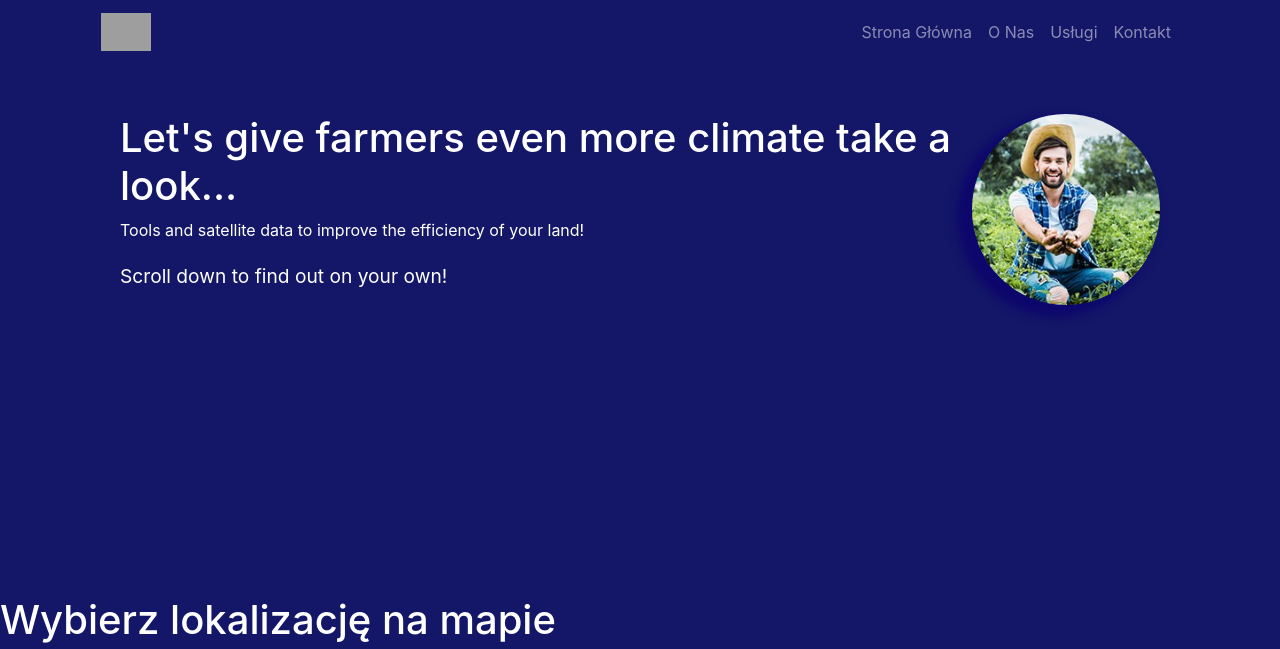
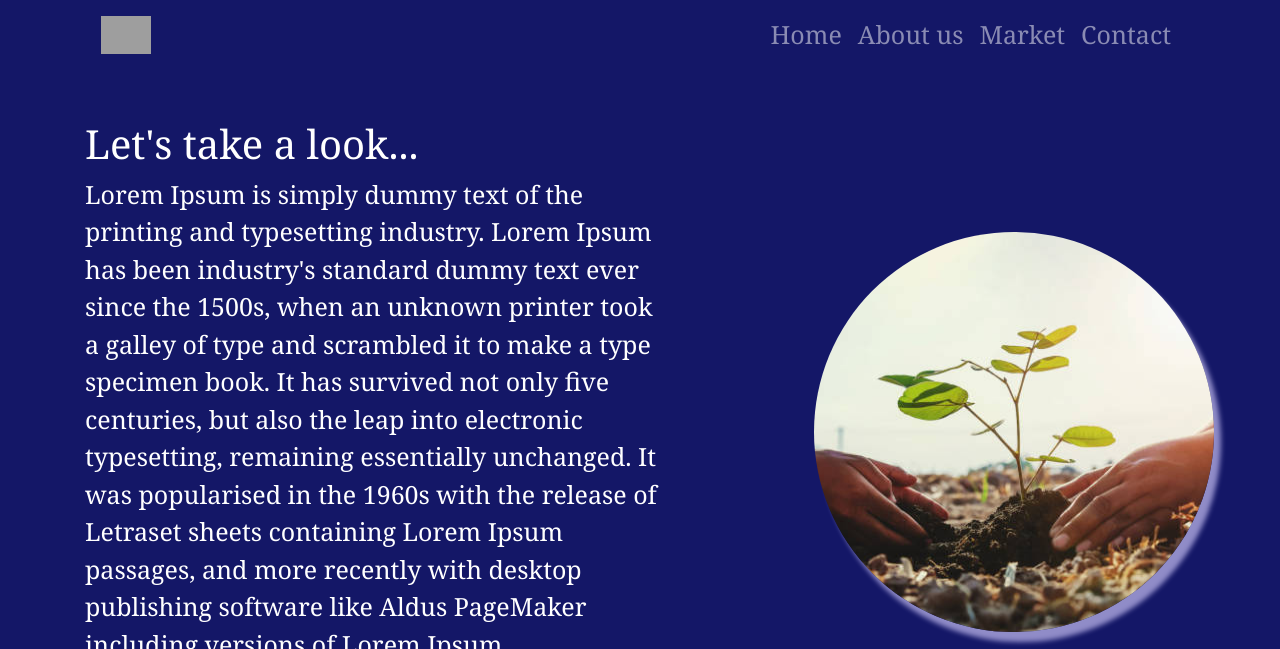
Before and after one commit to OskarPrusinowski/cassini-hackathon, a Django app: page /welcome in a window 1280 px wide. Shown: the top 649 px of the page. Run offline with Django 3.2, Linux system fonts and the light colour scheme; some libraries are stand-ins or nearby versions; grey boxes are pictures that could not be loaded.

Commit message:
added a photo and edited welcome.html

```diff
--- a/cassiniHack/SAPP/templates/newpages/welcome.html
+++ b/cassiniHack/SAPP/templates/newpages/welcome.html
@@ -3,18 +3,20 @@
 <head>
     <meta charset="UTF-8">
     <meta name="viewport" content="width=device-width, initial-scale=1.0">
-    <title>Strona Główna</title>
+    <title>SAPP</title>
     <link href="https://stackpath.bootstrapcdn.com/bootstrap/4.5.2/css/bootstrap.min.css" rel="stylesheet">
     <style>
         body {
             background-color: #141767;
             color: white;
+            font-size: 25px;
         }
         .main-section {
             display: flex;
             align-items: center;
             justify-content: space-between;
-            padding: 50px;
+            padding-bottom: 50px;
+            padding-top: 50px;
         }
         .main-section img {
             border-radius: 50%;
@@ -24,12 +26,13 @@
             margin-top: 20px;
             font-size: 1.2em;
         }
+        .description-box{
+            width: 600px;
+        }
     </style>
 
 </head>
 <body>
-    {% csrf_token %}
-    {%load static%}
     <header class="container">
         <nav class="navbar navbar-expand-lg navbar-dark">
             <a class="navbar-brand" href="#">
@@ -37,23 +40,33 @@
             </a>
             <div class="collapse navbar-collapse">
                 <ul class="navbar-nav ml-auto">
-                    <li class="nav-item"><a class="nav-link" href="#">Strona Główna</a></li>
-                    <li class="nav-item"><a class="nav-link" href="#">O Nas</a></li>
-                    <li class="nav-item"><a class="nav-link" href="#">Usługi</a></li>
-                    <li class="nav-item"><a class="nav-link" href="#">Kontakt</a></li>
+                    <li class="nav-item"><a class="nav-link" href="#">Home</a></li>
+                    <li class="nav-item"><a class="nav-link" href="#">About us</a></li>
+                    <li class="nav-item"><a class="nav-link" href="#">Market</a></li>
+                    <li class="nav-item"><a class="nav-link" href="#">Contact</a></li>
                 </ul>
             </div>
         </nav>
     </header>
 
     <section class="main-section container">
-        <div>
-            <h1>Let's give farmers even more climate take a look...</h1>
-            <p>Tools and satellite data to improve the efficiency of your land!</p>
+        <div class="description-box">
+            <h1>Let's take a look...</h1>
+            <p>Lorem Ipsum is simply dummy text of the printing and typesetting industry. Lorem Ipsum has been
+                industry's standard dummy text ever since the 1500s, when an unknown printer took a galley of type and
+                scrambled it to make a type specimen book. It has survived not only five centuries, but also the leap into
+                electronic typesetting, remaining essentially unchanged. It was popularised in the 1960s with the release of
+                Letraset sheets containing Lorem Ipsum passages, and more recently with desktop publishing software like
+                 Aldus PageMaker including versions of Lorem Ipsum. </p>
+
+
             <p class="scroll-down">Scroll down to find out on your own!</p>
         </div>
+
+
         <div>
-            <img src="{% static '/img/1.jpg' %}" class="rounded-circle" style="box-shadow: -10px 7px 10px 5px #0d076d;" alt="...">
+
+            <img src="img/3.png" class="rounded-circle" style="margin-left: 150px; height: 400px; width: 400px; box-shadow: 7px 10px 5px #908cc8;" alt="...">
         </div>
     </section>
 
@@ -65,16 +78,19 @@
     <style>
         #map {
             height: 500px;
-            width: 100%;
+            margin-left: 100px;
+            margin-right: 100px;
         }
         button {
             margin-top: 10px;
         }
+        body {
+            font-family: Georgia, 'Times New Roman', Times, serif;
+        }
+
     </style>
-
-<h1 style="margin-top: 30vh;">Wybierz lokalizację na mapie</h1>
 <div id="map" ></div>
-<button id="goToLocation">Idź do lokalizacji w Google Maps</button>
+<button id="goToLocation">Go to Google Maps</button>
 <script>
 
     let map;
@@ -83,7 +99,8 @@
     function initMap() {
         map = new google.maps.Map(document.getElementById('map'), {
             center: selectedLocation,
-            zoom: 8
+            zoom: 8,
+            mapTypeId: 'hybrid'
         });
 
         let marker = new google.maps.Marker({
@@ -111,11 +128,9 @@
     window.onload = initMap;
 </script>
 <footer class="container text-center mt-5">
-    <p>© 2024 SAP. All rights reserved.</p>
+    <p>© 2024 SAPP. All rights reserved.</p>
     <div>
-        <a href="#">Polityka prywatności</a> |
-        <a href="#">Warunki korzystania</a> |
-        <a href="#">Kontakt</a>
+        <a href="#">Privacy policy</a>
     </div>
     <div class="mt-3">
         <a href="#"><img src="facebook-icon.png" alt="Facebook" style="width: 30px;"></a>
```
Also changed, not shown: cassiniHack/SAPP/static/img/3.png (added).
